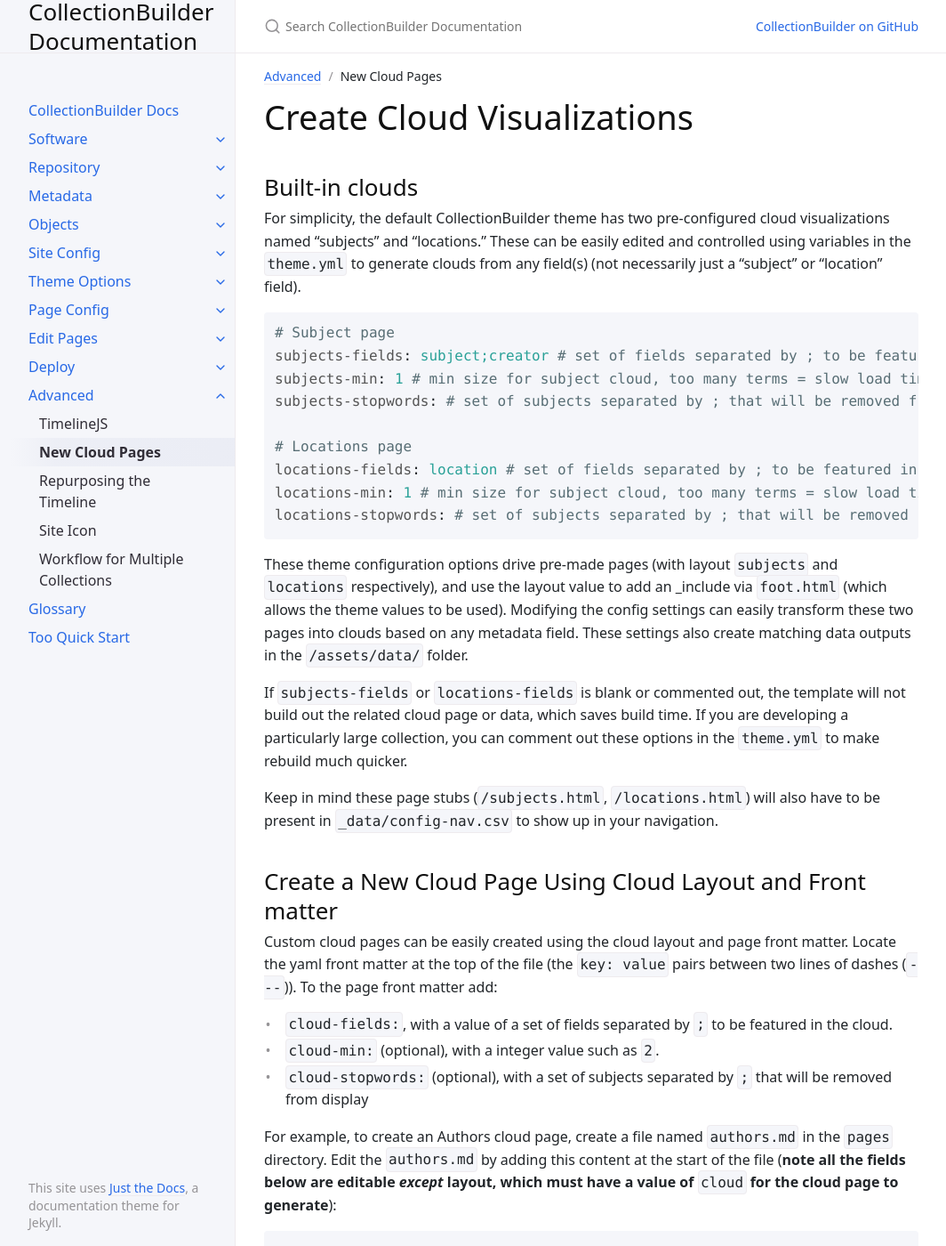
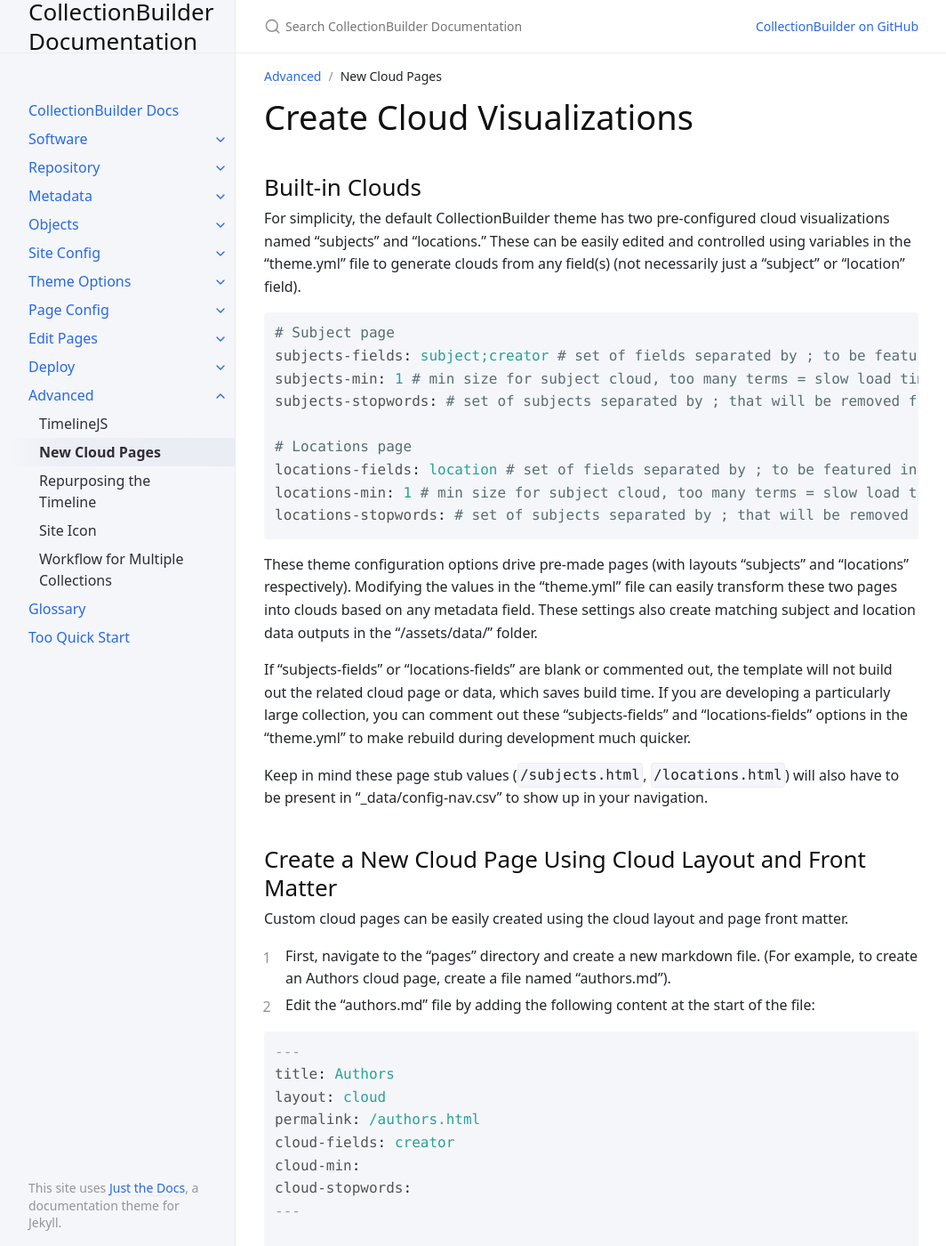
Before and after one commit to CollectionBuilder/cb-docs, a Jekyll site: the page built from docs/advanced/cloudpage.md, in a window 1280 px wide and 1400 px high. Shown: the whole window at 89% size, without its empty margins (107-1171 px from the left). Built offline with Jekyll 4.4.1, drawn with Linux system fonts in a browser that asks for light colours; some of the changed text lies outside the part shown.

Commit message:
clouds are better now

````diff
--- a/docs/advanced/cloudpage.md
+++ b/docs/advanced/cloudpage.md
@@ -6,10 +6,10 @@ nav_order: 2
 
 # Create Cloud Visualizations
 
-## Built-in clouds
+## Built-in Clouds
 
 For simplicity, the default CollectionBuilder theme has two pre-configured cloud visualizations named "subjects" and "locations."
-These can be easily edited and controlled using variables in the `theme.yml` to generate clouds from any field(s) (not necessarily just a "subject" or "location" field).
+These can be easily edited and controlled using variables in the "theme.yml" file to generate clouds from any field(s) (not necessarily just a "subject" or "location" field).
 
 ```yaml
 # Subject page
@@ -23,27 +23,21 @@ locations-min: 1 # min size for subject cloud, too many terms = slow load time!
 locations-stopwords: # set of subjects separated by ; that will be removed from display, e.g. boxers;boxing
 ```
 
-These theme configuration options drive pre-made pages (with layout `subjects` and `locations` respectively), and use the layout value to add an _include via `foot.html` (which allows the theme values to be used).
-Modifying the config settings can easily transform these two pages into clouds based on any metadata field.
-These settings also create matching data outputs in the `/assets/data/` folder.
+These theme configuration options drive pre-made pages (with layouts "subjects" and "locations" respectively).
+Modifying the values in the "theme.yml" file can easily transform these two pages into clouds based on any metadata field.
+These settings also create matching subject and location data outputs in the "/assets/data/" folder.
 
-If `subjects-fields` or `locations-fields` is blank or commented out, the template will not build out the related cloud page or data, which saves build time.
-If you are developing a particularly large collection, you can comment out these options in the `theme.yml` to make rebuild much quicker.
+If "subjects-fields" or "locations-fields" are blank or commented out, the template will not build out the related cloud page or data, which saves build time.
+If you are developing a particularly large collection, you can comment out these "subjects-fields" and "locations-fields" options in the "theme.yml" to make rebuild during development much quicker.
 
-Keep in mind these page stubs (`/subjects.html`, `/locations.html`) will also have to be present in `_data/config-nav.csv` to show up in your navigation.
+Keep in mind these page stub values (`/subjects.html`, `/locations.html`) will also have to be present in "_data/config-nav.csv" to show up in your navigation.
 
-## Create a New Cloud Page Using Cloud Layout and Front matter
+## Create a New Cloud Page Using Cloud Layout and Front Matter
 
 Custom cloud pages can be easily created using the cloud layout and page front matter.
-Locate the yaml front matter at the top of the file (the `key: value` pairs between two lines of dashes (`---`)).
-To the page front matter add:
 
-- `cloud-fields:`, with a value of a set of fields separated by `;` to be featured in the cloud.
-- `cloud-min:` (optional), with a integer value such as `2`.
-- `cloud-stopwords:` (optional), with a set of subjects separated by `;` that will be removed from display
-
-For example, to create an Authors cloud page, create a file named `authors.md` in the `pages` directory.
-Edit the `authors.md` by adding this content at the start of the file (**note all the fields below are editable *except* layout, which must have a value of `cloud` for the cloud page to generate**):
+1. First, navigate to the "pages" directory and create a new markdown file. (For example, to create an Authors cloud page, create a file named "authors.md").
+2. Edit the "authors.md" file by adding the following content at the start of the file:
 
 ```yaml
 ---
@@ -59,15 +53,20 @@ cloud-stopwords:
 
 Example custom cloud page.
 ```
+3. Substitute your own values for "title" and "permalink" based on the name of your new page.
+4. Leave `cloud` as the value for "layout" (this value is necessary for the cloud page to generate properly).
+5. Add your values for the remaining three variables according to the following:
 
-## Cloud include
+- `cloud-fields:` a value of a set of metadata fields separated by `;` to be featured in the cloud.
+- `cloud-min:` (optional), an integer value such as `2`.
+- `cloud-stopwords:` (optional), a set of values separated by `;` that will be removed from display
 
-Clouds can also be added to any page using the `_include/js/cloud-js.html` include in the page stub content, with the variable `fields`, and optional variables `min` and `stopwords`.
-Cloud-js include assumes a div with `id="cloud"` exists on the page for the cloud to fill.
-So putting them together, you can add a cloud anywhere in a page.
+## Cloud _include
 
-For example:
-
+In some cases you might want to add a cloud visualization to an existing page.
+Clouds can be added to any page using the "_include/js/cloud-js.html" _include in the page content, with the variable "fields", and optional variables "min" and "stopwords".
+The cloud-js _include assumes a div with `id="cloud"` exists on the page for the cloud to fill.
+So putting them together, you can add a cloud anywhere in a page:
 ```
 {% raw %}
 <div id="cloud" class="text-center my-4 bg-light border rounded p-2"></div>
````
Also changed, not shown: docs/advanced/index.md (+1 -1 lines).
